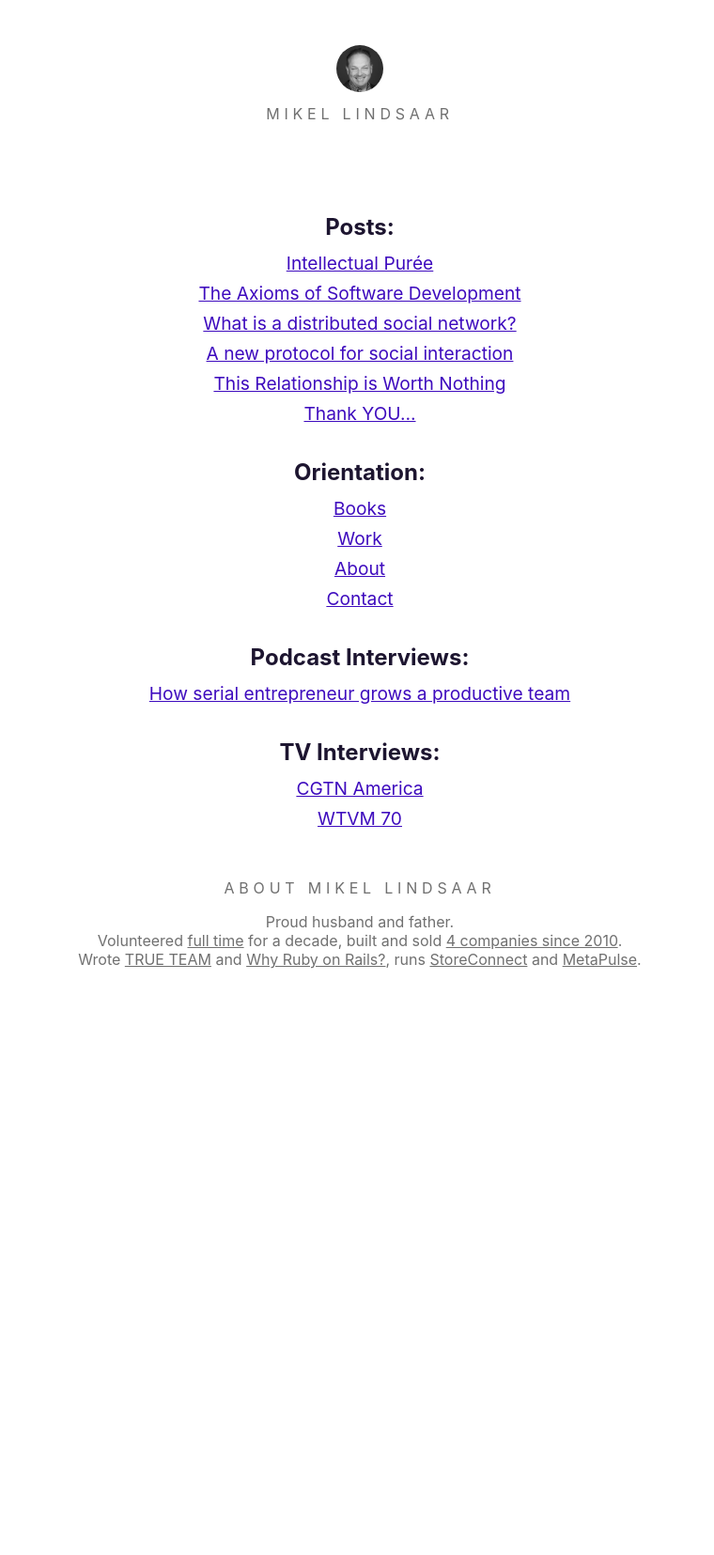
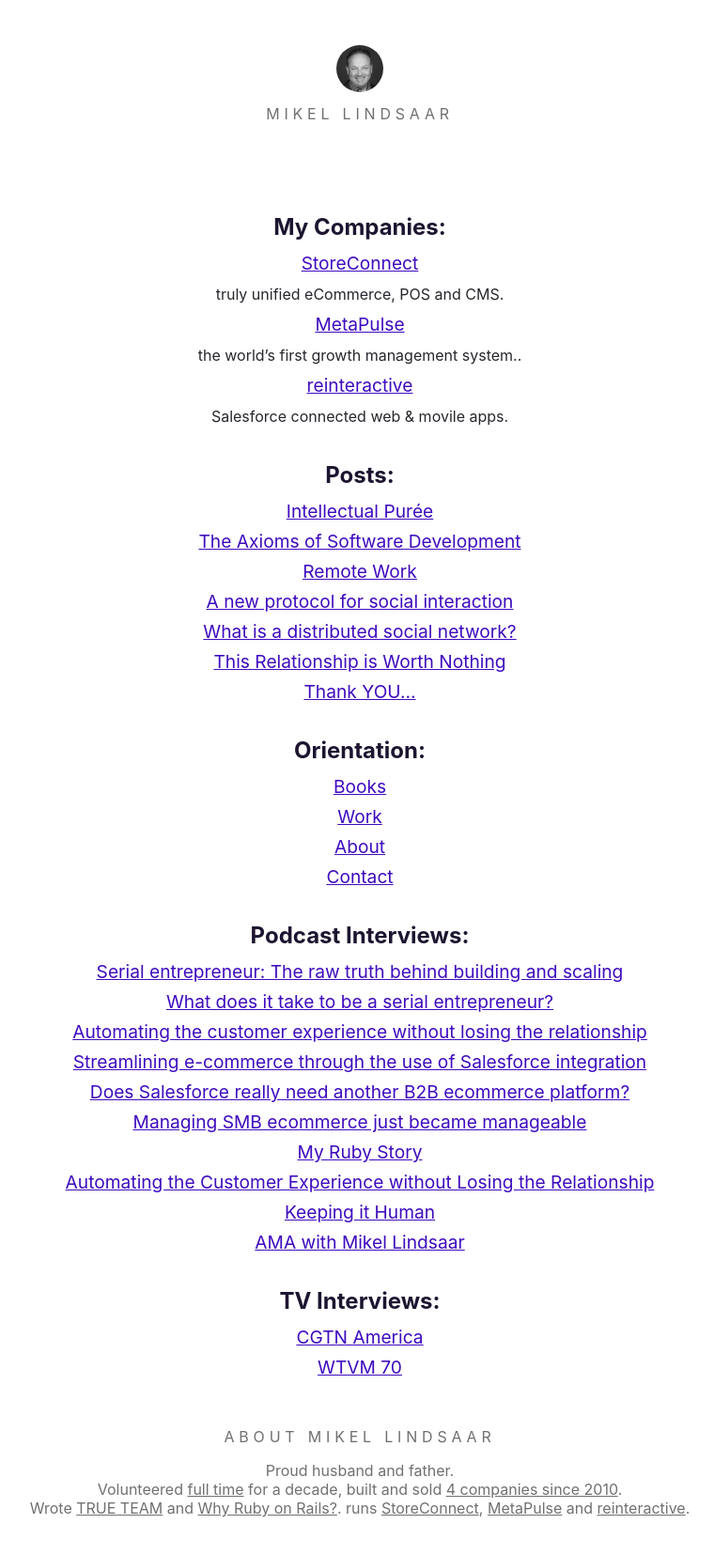
Before and after one commit to mikel/mikel.github.io, a Jekyll site: the page built from index.md, in a window 1280 px wide. Shown: the whole page at 94% size, without its empty margins (257-1017 px from the left). Built offline with Jekyll 4.4.1, drawn with Linux system fonts in a browser that asks for light colours; before the commit the page ends 1071 px from its top, so only the background shows below that.

Commit message:
Updating home page to add companies and adding a blog post and podcasts

```diff
--- a/_includes/footer.html
+++ b/_includes/footer.html
@@ -8,9 +8,10 @@
     Volunteered <a href="/about">full time</a> for a decade,
     built and sold <a href="/work">4 companies since 2010</a>.<br>
     Wrote
-    <a href="/books">TRUE TEAM</a> and <a href="/books">Why Ruby on Rails?</a>,
-    runs <a href="https://getstoreconnect.com/" target="_blank">StoreConnect</a>
-    and <a href="https://metapulse.com/" target="_blank">MetaPulse</a>.
+    <a href="/books">TRUE TEAM</a> and <a href="/books">Why Ruby on Rails?</a>.
+    runs <a href="https://getstoreconnect.com/" target="_blank">StoreConnect</a>,
+    <a href="https://metapulse.com/" target="_blank">MetaPulse</a> and
+    <a href="https://reinteractive.com/" target="_blank">reinteractive</a>.
 </p>
 
 <script>
--- a/index.md
+++ b/index.md
@@ -3,12 +3,19 @@ layout: home
 class: home-index
 ---
 
+## My Companies:
+
+* [StoreConnect](https://getstoreconnect.com/)<br><small>truly unified eCommerce, POS and CMS.</small>
+* [MetaPulse](https://metapulse.com/)<br><small>the world's first growth management system..</small>
+* [reinteractive](https://reinteractive.com/)<br><small>Salesforce connected web & movile apps.</small>
+
 ## Posts:
 
 * [Intellectual Purée](/posts/2025-07-19-intellectual-puree)
 * [The Axioms of Software Development](/posts/2021-03-06-The-Axioms-of-Software-Development)
+* [Remote Work](/posts/2018-06-11-remote-work)
+* [A new protocol for social interaction ](/posts/2010-09-18-a-new-protocol-for-social-interaction)
 * [What is a distributed social network?](/posts/2010-09-17-what-is-a-distributed-social-network)
-* [A new protocol for social interaction ](/posts/2010-09-18-a-new-protocol-for-social-interaction)
 * [This Relationship is Worth Nothing](/posts/2010-06-13-this-relationship-is-worth-nothing)
 * [Thank YOU...](/posts/2010-06-11-thank-YOU)
 
@@ -21,7 +28,16 @@ class: home-index
 
 ## Podcast Interviews:
 
-* [How serial entrepreneur grows a productive team](https://open.spotify.com/episode/7qfwsFjIVMIYNJcmnDaEd2)
+* [Serial entrepreneur: The raw truth behind building and scaling](https://www.youtube.com/watch?v=TTinjWtV7LQ)
+* [What does it take to be a serial entrepreneur?](https://www.youtube.com/watch?v=6cY-gP8A-OA)
+* [Automating the customer experience without losing the relationship](https://www.youtube.com/watch?v=Jr6bMn6Rbg8)
+* [Streamlining e-commerce through the use of Salesforce integration](https://open.spotify.com/episode/0wlCInfDrKizDRp5rmemRf)
+* [Does Salesforce really need another B2B ecommerce platform?](https://www.youtube.com/watch?v=vYJXv-6nLvU)
+* [Managing SMB ecommerce just became manageable](https://music.amazon.com/podcasts/f858624b-97d2-48b8-8399-9d940ee0c682/episodes/58251eba-694d-4ccd-81e5-086dd2d5b3df/customerland-managing-smb-ecommerce-just-became-manageable)
+* [My Ruby Story](https://topenddevs.com/podcasts/my-ruby-story/episodes/mrs-034-mikel-lindsaar)
+* [Automating the Customer Experience without Losing the Relationship](https://www.youtube.com/watch?v=4HY_Pfoq9dA&t=1s)
+* [Keeping it Human](https://www.youtube.com/watch?v=nKb0cMNAIXM)
+* [AMA with Mikel Lindsaar](https://www.youtube.com/watch?v=rJR21ZVAGZk)
 
 
 ## TV Interviews:
```
Also changed, not shown: _posts/2018-06-11-remote-work.md (added, +212 -0 lines), Gemfile.lock, 2 other files.
